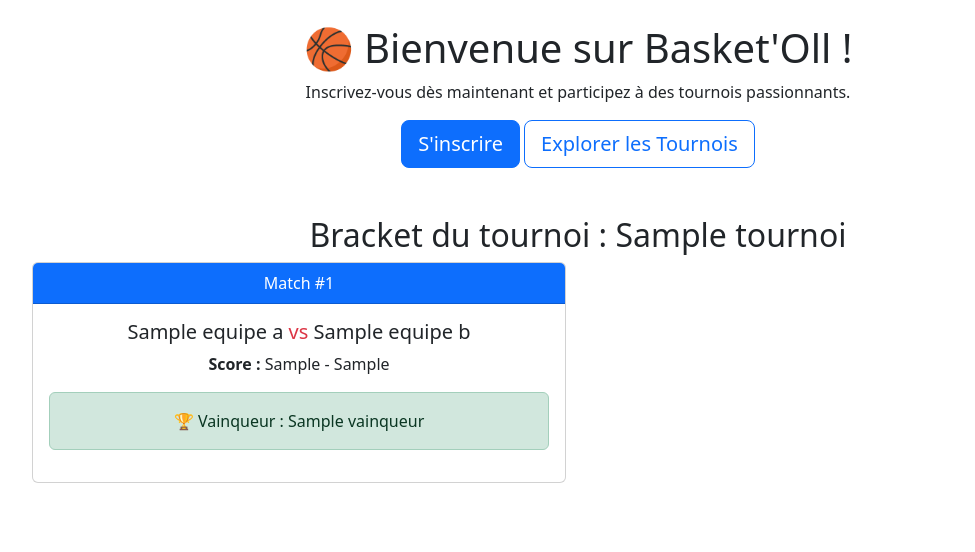
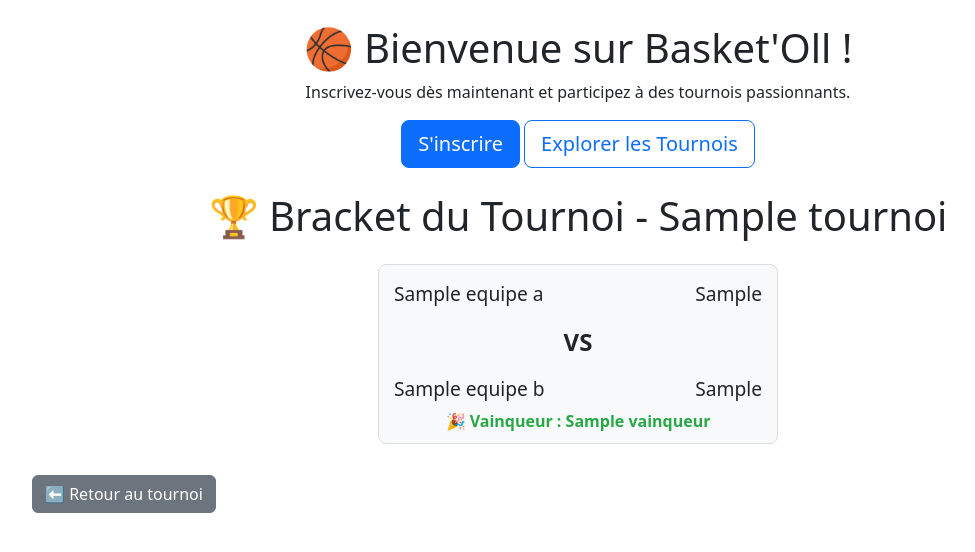
Before and after one commit to Lykkss/BasketTournament, a Symfony app: template templates/tournoi/bracket.html.twig in a window 1280 px wide. Shown: the part 56-608 px from the top of the page, without its empty margins (62-1037 px from the left). Run offline with Twig, Linux system fonts and the light colour scheme; the template is opened without the code that fills it: most values are stand-ins (such as "Sample title", 1, 10 or a date in 2020); some libraries are stand-ins or nearby versions.

Commit message:
Enhance tournament bracket and details UI: improve layout, add match status indicators, and update participant management features.

```diff
--- a/templates/tournoi/bracket.html.twig
+++ b/templates/tournoi/bracket.html.twig
@@ -1,41 +1,74 @@
 {% extends 'base.html.twig' %}
 
-{% block title %}Bracket du Tournoi{% endblock %}
+{% block title %}Bracket - {{ tournoi.nom }}{% endblock %}
 
 {% block body %}
-    <div class="container mt-5">
-        <h2 class="text-center">Bracket du tournoi : {{ tournoi.nom }}</h2>
+<div class="container mt-4">
+    <h1 class="text-center">🏆 Bracket du Tournoi - {{ tournoi.nom }}</h1>
 
+    {# Vérification s'il y a des matchs #}
     {% if matches|length > 0 %}
-            <div class="row">
+        <div class="bracket mt-4">
             {% for match in matches %}
-                    <div class="col-md-6">
-                        <div class="card text-center mb-3">
-                            <div class="card-header bg-primary text-white">
-                                Match #{{ loop.index }}
+                <div class="match-card">
+                    <div class="team">
+                        <span class="team-name">{{ match.equipeA.nom }}</span>
+                        <span class="team-score">{{ match.scoreEquipeA is not null ? match.scoreEquipeA : '-' }}</span>
                     </div>
-                            <div class="card-body">
-                                <h5 class="card-title">
-                                    {{ match.equipeA.nom }}
-                                    <span class="text-danger">vs</span>
-                                    {{ match.equipeB.nom }}
-                                </h5>
-                                <p class="card-text">
-                                    <strong>Score :</strong>
-                                    {{ match.scoreEquipeA|default('-') }} - {{ match.scoreEquipeB|default('-') }}
-                                </p>
+                    <div class="vs">VS</div>
+                    <div class="team">
+                        <span class="team-name">{{ match.equipeB.nom }}</span>
+                        <span class="team-score">{{ match.scoreEquipeB is not null ? match.scoreEquipeB : '-' }}</span>
+                    </div>
+                    <div class="winner">
                         {% if match.vainqueur %}
-                                    <p class="alert alert-success">🏆 Vainqueur : {{ match.vainqueur.nom }}</p>
+                            🎉 <strong>Vainqueur :</strong> {{ match.vainqueur.nom }}
                         {% else %}
-                                    <p class="alert alert-warning">⚠️ En attente de résultats</p>
+                            ⚠️ Match en attente
                         {% endif %}
-                            </div>
                     </div>
                 </div>
             {% endfor %}
         </div>
     {% else %}
-            <p class="text-center mt-4">Aucun match disponible.</p>
+        <p class="text-muted text-center mt-4">⚠️ Aucun match généré pour ce tournoi.</p>
     {% endif %}
+
+    {# 🔹 Bouton de retour aux détails du tournoi #}
+    <a href="{{ path('tournoi_show', { id: tournoi.id }) }}" class="btn btn-secondary mt-3">⬅️ Retour au tournoi</a>
 </div>
+
+{# Styles pour le bracket #}
+<style>
+    .bracket {
+        display: flex;
+        flex-direction: column;
+        align-items: center;
+    }
+    .match-card {
+        border: 1px solid #ddd;
+        padding: 10px;
+        width: 400px;
+        margin-bottom: 15px;
+        text-align: center;
+        background-color: #f8f9fa;
+        border-radius: 8px;
+    }
+    .team {
+        display: flex;
+        justify-content: space-between;
+        font-size: 1.2em;
+        padding: 5px;
+    }
+    .vs {
+        font-weight: bold;
+        font-size: 1.5em;
+        margin: 10px 0;
+    }
+    .winner {
+        font-weight: bold;
+        color: #28a745;
+    }
+</style>
+
 {% endblock %}
```
Also changed, not shown: src/Controller/TournoiController.php (+69 -110 lines), templates/tournoi/show.html.twig (+8 -0 lines). Lines whose indentation alone changed are shown as unchanged.
